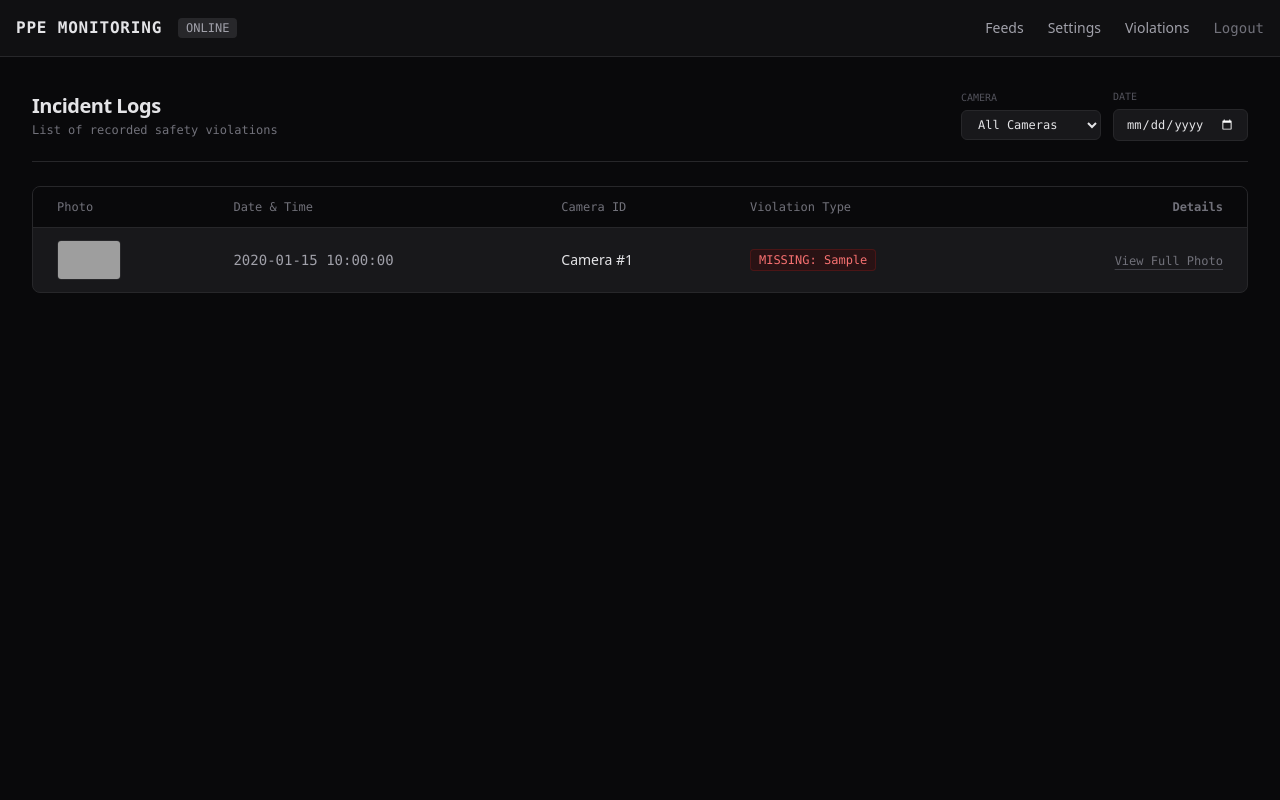
After one commit to puken-kaki/Construction-site-PPE-compliance, a Flask app: page /violation_logs in a window 1280 px wide. The commit adds this page. Run offline with Flask 3, Linux system fonts and the light colour scheme; a user stored in the database is signed in; tables that the repository leaves empty hold one stand-in row (values such as "Sample post"); some libraries are stand-ins or nearby versions; grey boxes are pictures that could not be loaded.

Commit message:
Add violations page with filters, template terminology cleanup

```diff
--- a/app/app.py
+++ b/app/app.py
@@ -1,4 +1,4 @@
-from flask import Flask, render_template, redirect, url_for, Response, flash
+from flask import Flask, render_template, redirect, url_for, Response, flash, request
 from extensions import db, login_manager, login_user, current_user, login_required, logout_user
 from forms import RegistrationForm, LoginForm, CameraForm
 from video_processor import CameraStreamWorker, global_frames, active_violations_event_list
@@ -130,6 +130,26 @@ def settings():
     my_cameras = Camera.query.filter_by(user_id=current_user.id).all()
     return render_template('settings.html', form=form, cameras=my_cameras)
 
+@app.route('/violation_logs')
+@login_required
+def violation_logs():
+    query = Violation.query.filter_by(user_id=current_user.id)
+
+    camera_id = request.args.get('camera_id', type=int)
+    selected_date = request.args.get('date', type=str)
+
+    if camera_id:
+        query = query.filter_by(camera_id=camera_id)
+    if selected_date:
+        query = query.filter(db.func.date(Violation.violation_time) == selected_date)
+
+    violations = query.order_by(Violation.violation_time.desc()).all()
+    user_cameras = Camera.query.filter_by(user_id=current_user.id).all()
+
+    if request.headers.get('HX-Request'):
+        return render_template('_violation_table_rows.html', violations=violations)
+    return render_template('violation_logs.html', violations=violations, cameras=user_cameras)
+
 @app.route('/camera/delete/<int:camera_id>', methods=['POST'])
 @login_required
 def delete_camera(camera_id):
--- a/app/templates/_violation_row.html
+++ b/app/templates/_violation_row.html
@@ -2,11 +2,11 @@
     {% for event in events %}
         <div class="p-2 hover:bg-zinc-850/50 transition-colors flex flex-col space-y-1">
             <div class="flex items-center justify-between">
-                <span class="text-amber-500 font-bold tracking-wide">[ALERT // VIOLATION]</span>
+                <span class="text-amber-500 font-bold tracking-wide">NEW VIOLATION</span>
                 <span class="text-zinc-500 text-[10px]">{{ event.get('timestamp', '') }}</span>
             </div>
             <p class="text-zinc-300 text-xs">
-                Camera '{{ event.get('camera_name') }}' — <span class="text-zinc-400">{{ event.get('details', 'Anomalous event flagged') }}</span>
+                Camera '{{ event.get('camera_name') }}' — <span class="text-zinc-400">{{ event.get('details', 'Safety rule broken') }}</span>
             </p>
         </div>
     {% endfor %}
--- /dev/null
+++ b/app/templates/_violation_table_rows.html
@@ -0,0 +1,41 @@
+{% if violations %}
+    {% for violation in violations %}
+    <tr class="hover:bg-zinc-850/40 transition-colors align-middle">
+        <td class="px-6 py-3">
+            <div class="h-10 w-16 bg-zinc-950 border border-zinc-800 rounded overflow-hidden relative group cursor-zoom-in">
+                <img src="/{{ violation.cropped_path[4:] }}" alt="Photo" class="w-full h-full object-cover grayscale hover:grayscale-0 transition-all">
+            </div>
+        </td>
+
+        <td class="px-6 py-4 text-zinc-400 whitespace-nowrap">
+            {{ violation.violation_time.strftime('%Y-%m-%d %H:%M:%S') }}
+        </td>
+
+        <td class="px-6 py-4 font-sans font-medium text-zinc-200">
+            Camera #{{ violation.camera_id }}
+        </td>
+
+        <td class="px-6 py-4 whitespace-nowrap">
+            <span class="inline-flex items-center px-2 py-0.5 rounded text-xs font-medium bg-red-950/40 text-red-400 border border-red-900/40">
+                MISSING: {{ violation.violation_type }}
+            </span>
+        </td>
+
+        <td class="px-6 py-4 text-right whitespace-nowrap">
+            <a
+                href="/{{ violation.full_frame_path[4:] }}"
+                target="_blank"
+                class="text-zinc-500 hover:text-zinc-300 text-xs transition-colors underline decoration-zinc-700 underline-offset-4"
+            >
+                View Full Photo
+            </a>
+        </td>
+    </tr>
+    {% endfor %}
+{% else %}
+    <tr>
+        <td colspan="5" class="px-6 py-12 text-center text-zinc-500 italic">
+            No violations found for the selected criteria.
+        </td>
+    </tr>
+{% endif %}
--- a/app/templates/base.html
+++ b/app/templates/base.html
@@ -25,6 +25,7 @@
                 {% if current_user.is_authenticated %}
                     <a href="{{ url_for('index') }}" class="text-zinc-400 hover:text-zinc-100 transition-colors">Feeds</a>
                     <a href="{{ url_for('settings') }}" class="text-zinc-400 hover:text-zinc-100 transition-colors">Settings</a>
+                    <a href="{{ url_for('violation_logs') }}" class="text-zinc-400 hover:text-zinc-100 transition-colors">Violations</a>
                     <a href="{{ url_for('logout') }}" class="text-zinc-500 hover:text-zinc-300 transition-colors font-mono">Logout</a>
                 {% else %}
                     <a href="{{ url_for('login') }}" class="text-zinc-400 hover:text-zinc-100 transition-colors">Log In</a>
--- a/app/templates/settings.html
+++ b/app/templates/settings.html
@@ -40,7 +40,7 @@
             <table class="w-full text-left text-sm font-mono">
                 <thead class="bg-zinc-950 text-zinc-500 text-xs border-b border-zinc-800">
                     <tr>
-                        <th class="px-6 py-3 font-medium">Node ID</th>
+                        <th class="px-6 py-3 font-medium">Camera ID</th>
                         <th class="px-6 py-3 font-medium">Name</th>
                         <th class="px-6 py-3 font-medium">Source Path</th>
                         <th class="px-6 py-3 text-right">Action</th>
@@ -60,7 +60,7 @@
                                 hx-confirm="Terminate stream processor for {{ camera.name }}?"
                                 class="text-zinc-500 hover:text-red-400 text-xs transition-colors cursor-pointer"
                             >
-                                [Terminate]
+                                [Delete]
                             </button>
                         </td>
                     </tr>
--- /dev/null
+++ b/app/templates/violation_logs.html
@@ -0,0 +1,58 @@
+{% extends 'base.html' %}
+
+{% block content %}
+<div class="space-y-6">
+
+    <div class="flex flex-col md:flex-row md:items-center md:justify-between gap-4 border-b border-zinc-800 pb-5">
+        <div>
+            <h1 class="text-xl font-semibold tracking-tight text-zinc-200">Incident Logs</h1>
+            <p class="text-xs font-mono text-zinc-500 mt-0.5">List of recorded safety violations</p>
+        </div>
+
+        <form
+            hx-get="{{ url_for('violation_logs') }}"
+            hx-target="#violation-table-body"
+            hx-trigger="change from:select, change from:input, keyup from:input delay:400ms"
+            class="flex flex-wrap items-center gap-3 font-mono text-xs text-zinc-400"
+        >
+            <div class="flex flex-col gap-1">
+                <label class="text-[10px] uppercase text-zinc-600">Camera</label>
+                <select name="camera_id" class="bg-zinc-900 border border-zinc-800 rounded-md px-3 py-1.5 focus:outline-none focus:border-zinc-700 text-zinc-200 cursor-pointer">
+                    <option value="">All Cameras</option>
+                    {% for camera in cameras %}
+                        <option value="{{ camera.id }}">{{ camera.name }}</option>
+                    {% endfor %}
+                </select>
+            </div>
+
+            <div class="flex flex-col gap-1">
+                <label class="text-[10px] uppercase text-zinc-600">Date</label>
+                <input
+                    type="date"
+                    name="date"
+                    class="bg-zinc-900 border border-zinc-800 rounded-md px-3 py-1.5 focus:outline-none focus:border-zinc-700 text-zinc-200 [color-scheme:dark]"
+                >
+            </div>
+        </form>
+    </div>
+
+    <div class="bg-zinc-900 border border-zinc-800 rounded-lg overflow-hidden">
+        <div class="overflow-x-auto">
+            <table class="w-full text-left text-sm font-mono">
+                <thead class="bg-zinc-950 text-zinc-500 text-xs border-b border-zinc-800">
+                    <tr>
+                        <th class="px-6 py-3 font-medium">Photo</th>
+                        <th class="px-6 py-3 font-medium">Date & Time</th>
+                        <th class="px-6 py-3 font-medium">Camera ID</th>
+                        <th class="px-6 py-3 font-medium">Violation Type</th>
+                        <th class="px-6 py-3 text-right">Details</th>
+                    </tr>
+                </thead>
+                <tbody id="violation-table-body" class="divide-y divide-zinc-800 text-zinc-300">
+                    {% include '_violation_table_rows.html' %}
+                </tbody>
+            </table>
+        </div>
+    </div>
+</div>
+{% endblock %}
```
Also changed, not shown: app/templates/index.html (+5 -5 lines), README.md.
